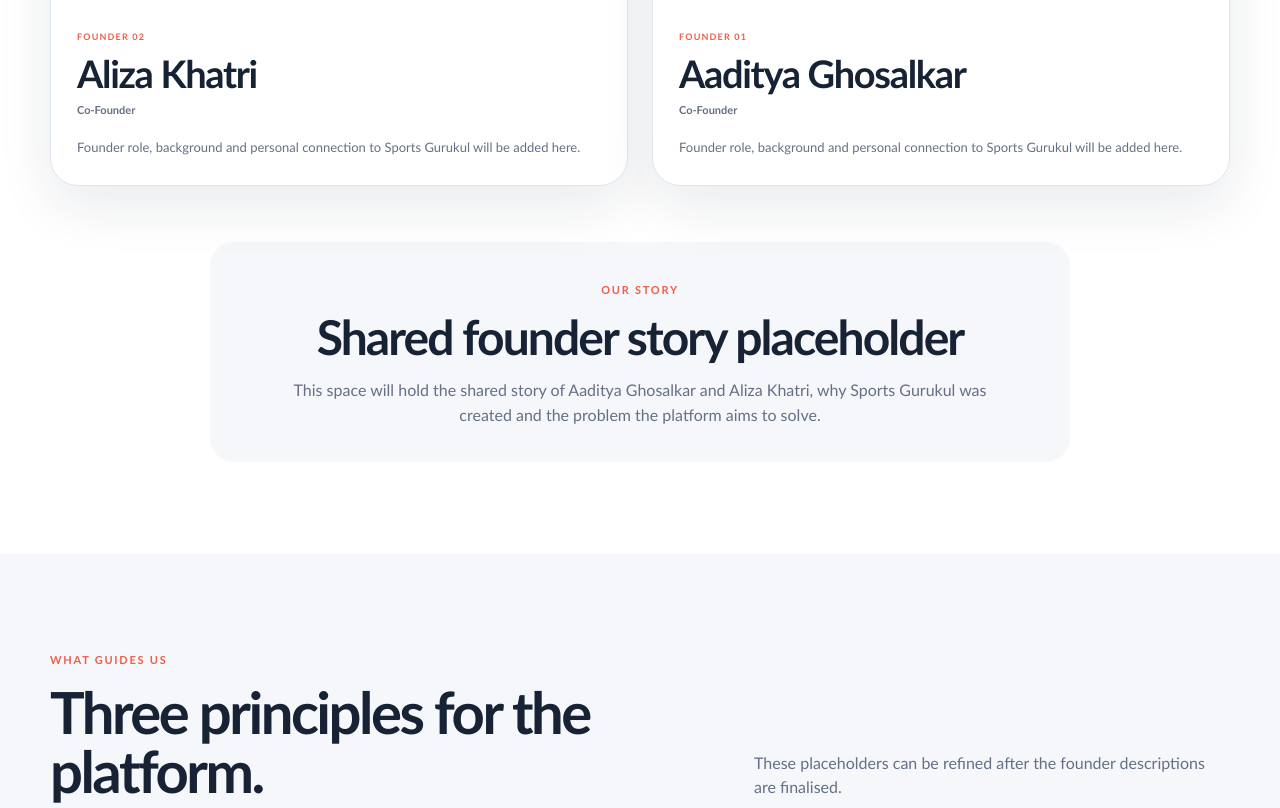
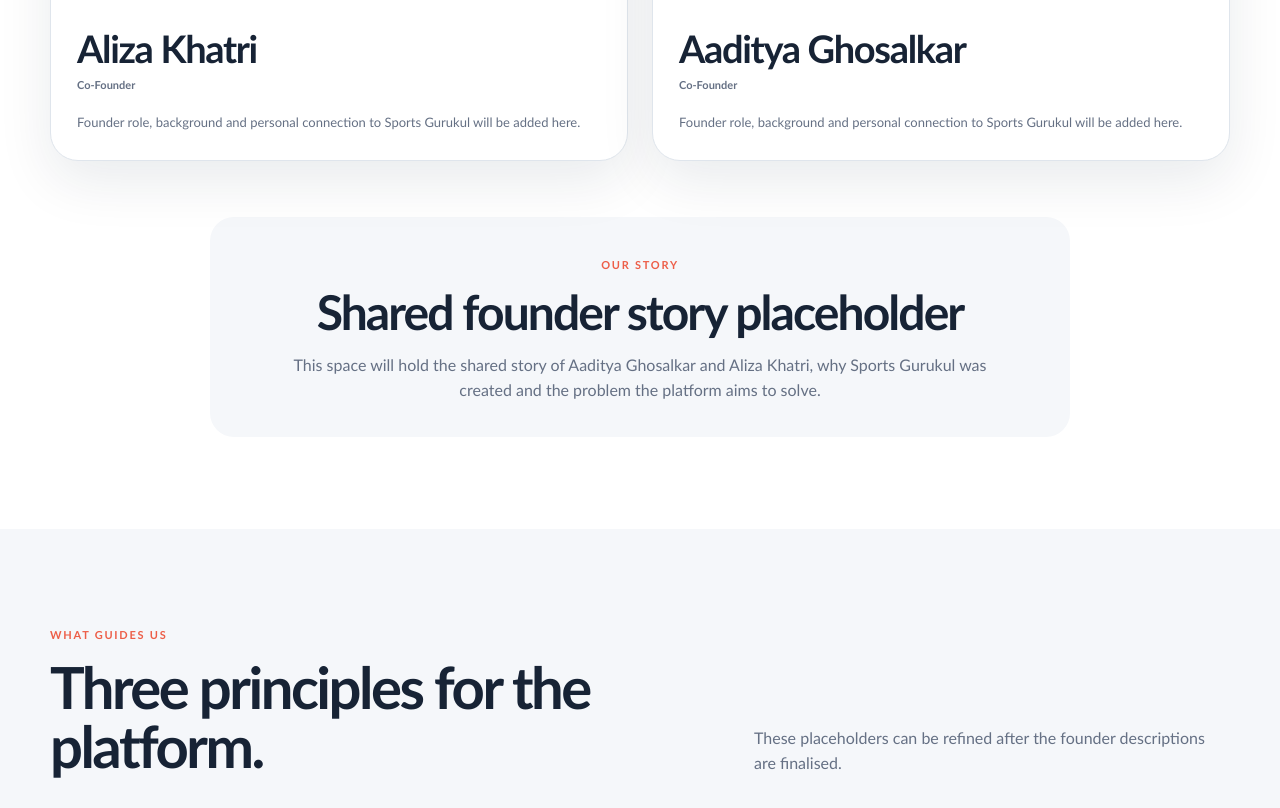
Before and after one commit to omkar2205/aaditya-sports-gurukul, a plain HTML site: page about.html in a window 1280 px wide. Shown: the part 1648-2456 px from the top of the page. Drawn offline with Linux system fonts and the light colour scheme.

Commit message:
Remove founder number labels

```diff
--- a/about.html
+++ b/about.html
@@ -33,7 +33,6 @@
               </div>
             </div>
             <div class="founder-profile-copy">
-              <span>FOUNDER 02</span>
               <h2>Aliza Khatri</h2>
               <small>Co-Founder</small>
               <p>Founder role, background and personal connection to Sports Gurukul will be added here.</p>
@@ -49,7 +48,6 @@
               </div>
             </div>
             <div class="founder-profile-copy">
-              <span>FOUNDER 01</span>
               <h2>Aaditya Ghosalkar</h2>
               <small>Co-Founder</small>
               <p>Founder role, background and personal connection to Sports Gurukul will be added here.</p>
```
